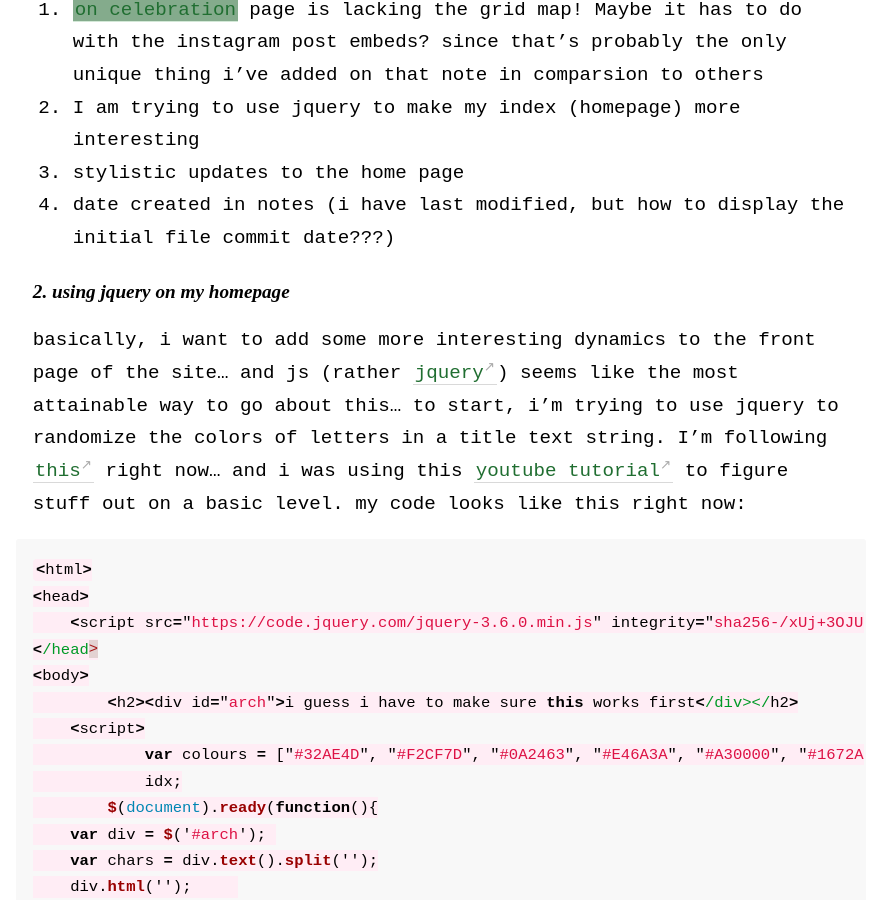
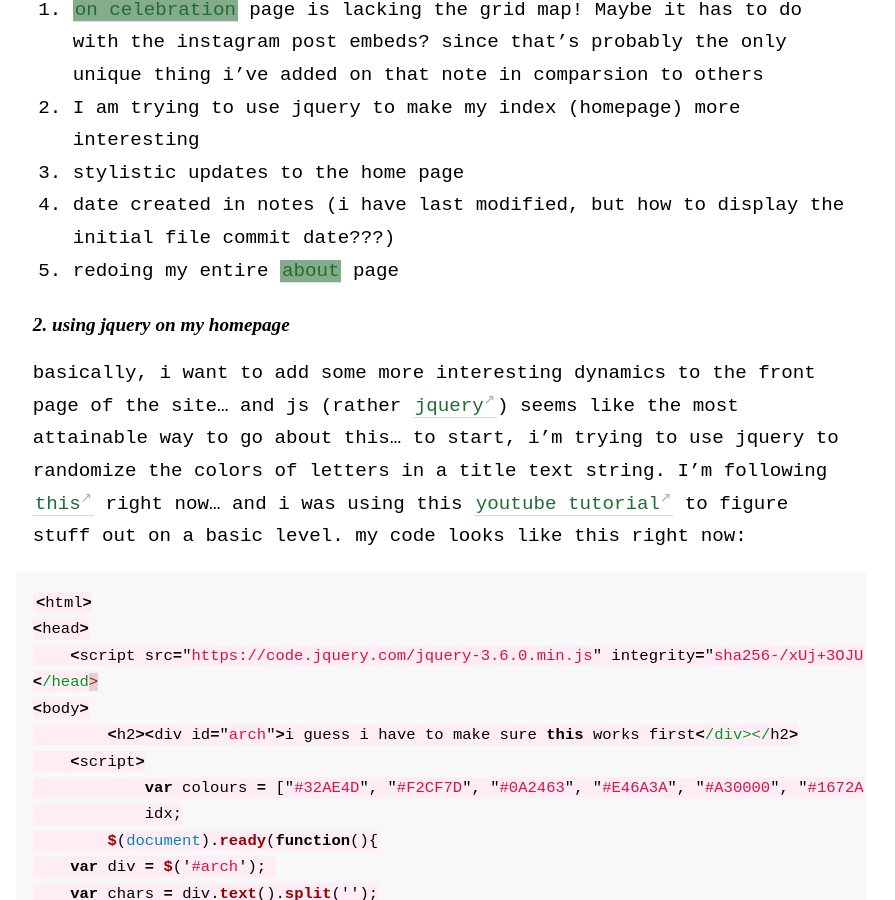
Before and after one commit to geminiworms/talyssagarden.github.io, a Jekyll site: the page built from _notes/to-do-list.md, in a window 1280 px wide and 900 px high, scrolled down 474 px. Shown: the whole window, without its empty margins (44-939 px from the left). Built offline with Jekyll 4.4.1, drawn with Linux system fonts in a browser that asks for light colours.

Commit message:
Update to-do-list.md

```diff
--- a/_notes/to-do-list.md
+++ b/_notes/to-do-list.md
@@ -11,6 +11,7 @@ Here's [my repo](https://github.com/geminiworms/geminiworms.github.io) for refer
 2. I am trying to use jquery to make my index (homepage) more interesting
 3. stylistic updates to the home page
 4. date created in notes (i have last modified, but how to display the initial file commit date???)
+5. redoing my entire [[about]] page
 
 #### 2. using jquery on my homepage
 basically, i want to add some more interesting dynamics to the front page of the site... and js (rather [jquery](https://releases.jquery.com/)) seems like the most attainable way to go about this... to start, i'm trying to use jquery to randomize the colors of letters in a title text string. I'm following [this](https://stackoverflow.com/questions/20228961/how-to-make-each-letter-in-text-a-different-random-color-in-javascript) right now... and i was using this [youtube tutorial](https://www.youtube.com/watch?v=EwUOsRlDTLQ) to figure stuff out on a basic level. my code looks like this right now:
```
